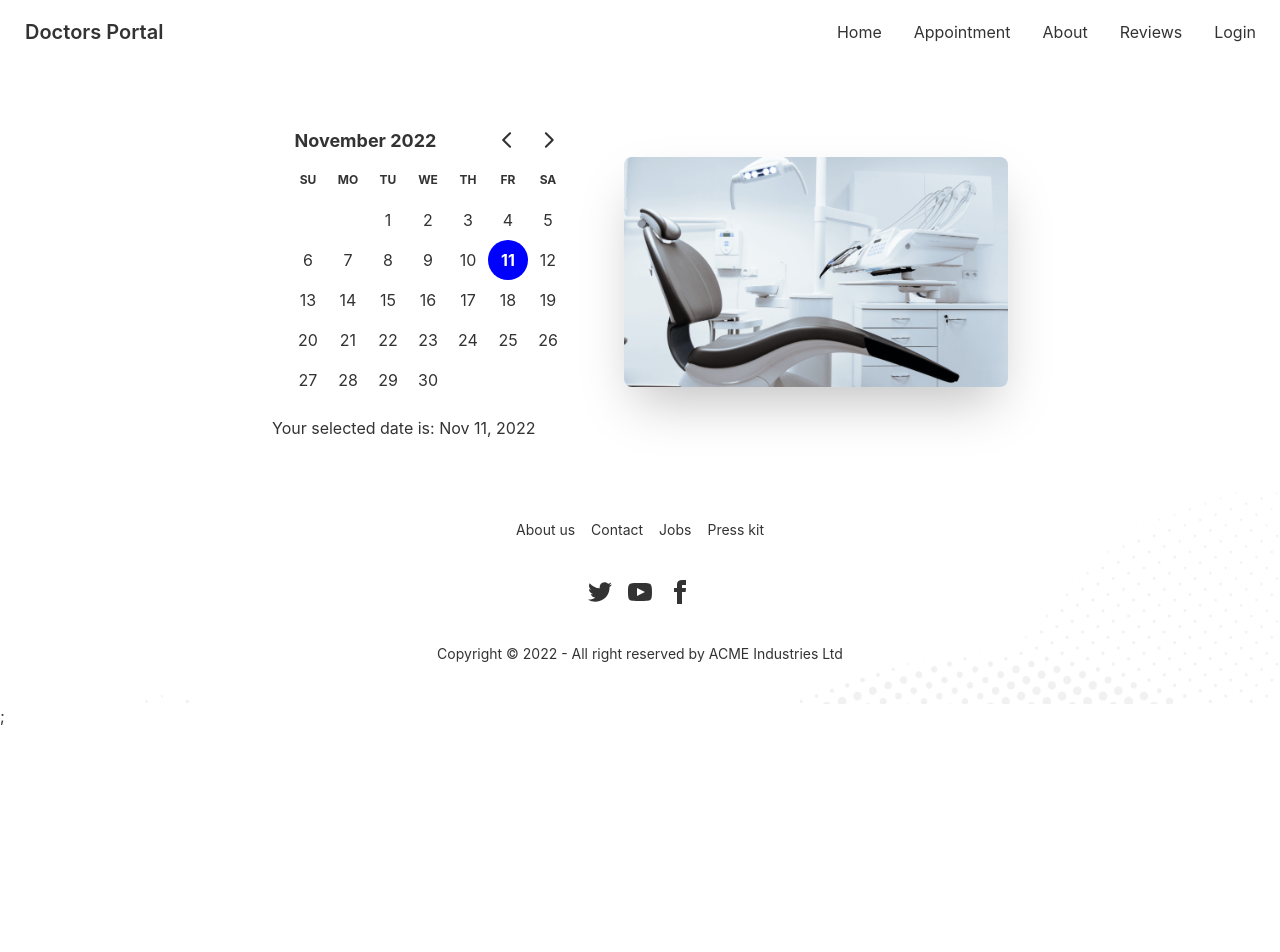
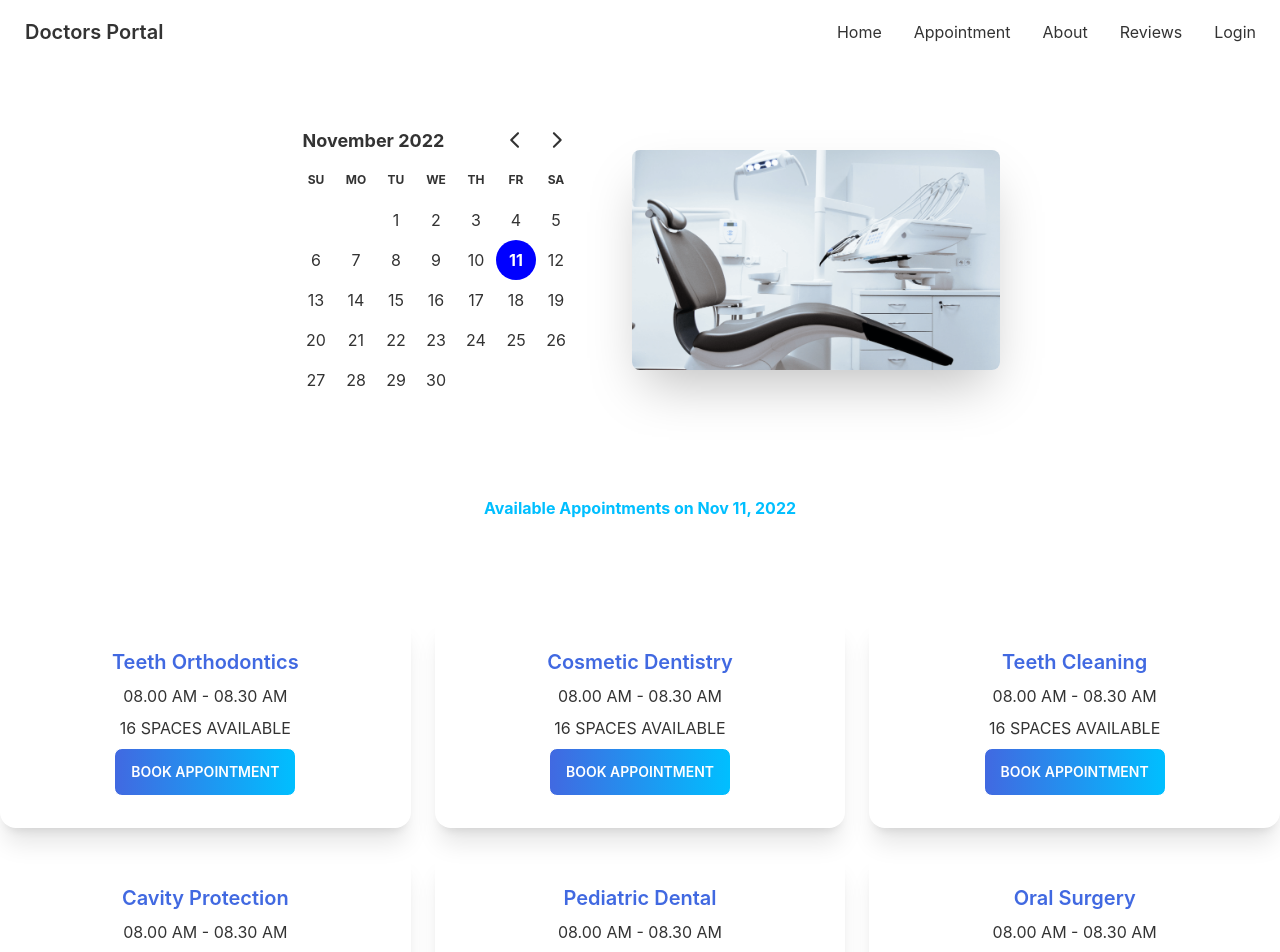
Before and after one commit to Noman02/doctors-portal-client, a React (Create React App) app: page /appointment in a window 1280 px wide. Shown: the top 952 px of the page. Before the commit the page ends 800 px from the top, so only its background shows below. Built offline with nearby package versions, Linux system fonts and the light colour scheme.

Commit message:
available appointment added

```diff
--- /dev/null
+++ b/public/appointmentOptions.json
@@ -0,0 +1,134 @@
+[
+  {
+    "_id": 1,
+    "name": "Teeth Orthodontics",
+    "slots": [
+      "08.00 AM - 08.30 AM",
+      "08.30 AM - 09.00 AM",
+      "09.00 AM - 9.30 AM",
+      "09.30 AM - 10.00 AM",
+      "10.00 AM - 10.30 AM",
+      "10.30 AM - 11.00 AM",
+      "11.00 AM - 11.30 AM",
+      "11.30 AM - 12.00 AM",
+      "1.00 PM - 1.30 PM",
+      "1.30 PM - 2.00 PM",
+      "2.00 PM - 2.30 PM",
+      "2.30 PM - 3.00 PM",
+      "3.00 PM - 3.30 PM",
+      "3.30 PM - 4.00 PM",
+      "4.00 PM - 4.30 PM",
+      "4.30 PM - 5.00 PM"
+    ]
+  },
+  {
+    "_id": 2,
+    "name": "Cosmetic Dentistry",
+    "slots": [
+      "08.00 AM - 08.30 AM",
+      "08.30 AM - 09.00 AM",
+      "09.00 AM - 9.30 AM",
+      "09.30 AM - 10.00 AM",
+      "10.00 AM - 10.30 AM",
+      "10.30 AM - 11.00 AM",
+      "11.00 AM - 11.30 AM",
+      "11.30 AM - 12.00 AM",
+      "1.00 PM - 1.30 PM",
+      "1.30 PM - 2.00 PM",
+      "2.00 PM - 2.30 PM",
+      "2.30 PM - 3.00 PM",
+      "3.00 PM - 3.30 PM",
+      "3.30 PM - 4.00 PM",
+      "4.00 PM - 4.30 PM",
+      "4.30 PM - 5.00 PM"
+    ]
+  },
+  {
+    "_id": 3,
+    "name": "Teeth Cleaning",
+    "slots": [
+      "08.00 AM - 08.30 AM",
+      "08.30 AM - 09.00 AM",
+      "09.00 AM - 9.30 AM",
+      "09.30 AM - 10.00 AM",
+      "10.00 AM - 10.30 AM",
+      "10.30 AM - 11.00 AM",
+      "11.00 AM - 11.30 AM",
+      "11.30 AM - 12.00 AM",
+      "1.00 PM - 1.30 PM",
+      "1.30 PM - 2.00 PM",
+      "2.00 PM - 2.30 PM",
+      "2.30 PM - 3.00 PM",
+      "3.00 PM - 3.30 PM",
+      "3.30 PM - 4.00 PM",
+      "4.00 PM - 4.30 PM",
+      "4.30 PM - 5.00 PM"
+    ]
+  },
+  {
+    "_id": 4,
+    "name": "Cavity Protection",
+    "slots": [
+      "08.00 AM - 08.30 AM",
+      "08.30 AM - 09.00 AM",
+      "09.00 AM - 9.30 AM",
+      "09.30 AM - 10.00 AM",
+      "10.00 AM - 10.30 AM",
+      "10.30 AM - 11.00 AM",
+      "11.00 AM - 11.30 AM",
+      "11.30 AM - 12.00 AM",
+      "1.00 PM - 1.30 PM",
+      "1.30 PM - 2.00 PM",
+      "2.00 PM - 2.30 PM",
+      "2.30 PM - 3.00 PM",
+      "3.00 PM - 3.30 PM",
+      "3.30 PM - 4.00 PM",
+      "4.00 PM - 4.30 PM",
+      "4.30 PM - 5.00 PM"
+    ]
+  },
+  {
+    "_id": 5,
+    "name": "Pediatric Dental",
+    "slots": [
+      "08.00 AM - 08.30 AM",
+      "08.30 AM - 09.00 AM",
+      "09.00 AM - 9.30 AM",
+      "09.30 AM - 10.00 AM",
+      "10.00 AM - 10.30 AM",
+      "10.30 AM - 11.00 AM",
+      "11.00 AM - 11.30 AM",
+      "11.30 AM - 12.00 AM",
+      "1.00 PM - 1.30 PM",
+      "1.30 PM - 2.00 PM",
+      "2.00 PM - 2.30 PM",
+      "2.30 PM - 3.00 PM",
+      "3.00 PM - 3.30 PM",
+      "3.30 PM - 4.00 PM",
+      "4.00 PM - 4.30 PM",
+      "4.30 PM - 5.00 PM"
+    ]
+  },
+  {
+    "_id": 6,
+    "name": "Oral Surgery",
+    "slots": [
+      "08.00 AM - 08.30 AM",
+      "08.30 AM - 09.00 AM",
+      "09.00 AM - 9.30 AM",
+      "09.30 AM - 10.00 AM",
+      "10.00 AM - 10.30 AM",
+      "10.30 AM - 11.00 AM",
+      "11.00 AM - 11.30 AM",
+      "11.30 AM - 12.00 AM",
+      "1.00 PM - 1.30 PM",
+      "1.30 PM - 2.00 PM",
+      "2.00 PM - 2.30 PM",
+      "2.30 PM - 3.00 PM",
+      "3.00 PM - 3.30 PM",
+      "3.30 PM - 4.00 PM",
+      "4.00 PM - 4.30 PM",
+      "4.30 PM - 5.00 PM"
+    ]
+  }
+]
--- a/src/pages/Appointment/Appointment/Appointment.js
+++ b/src/pages/Appointment/Appointment/Appointment.js
@@ -1,10 +1,16 @@
-import React from "react";
+import React, { useState } from "react";
 import AppointmentBanner from "../AppointmentBanner/AppointmentBanner";
+import AvailableAppointment from "../AvailableAppointment/AvailableAppointment";
 
 const Appointment = () => {
+  const [selectedDate, setSelectedDate] = useState(new Date());
   return (
     <div>
-      <AppointmentBanner></AppointmentBanner>
+      <AppointmentBanner
+        selectedDate={selectedDate}
+        setSelectedDate={setSelectedDate}
+      ></AppointmentBanner>
+      <AvailableAppointment selectedDate={selectedDate}></AvailableAppointment>
     </div>
   );
 };
--- a/src/pages/Appointment/AppointmentBanner/AppointmentBanner.js
+++ b/src/pages/Appointment/AppointmentBanner/AppointmentBanner.js
@@ -1,17 +1,14 @@
-import React, { useState } from "react";
 import chair from "../../../assets/images/chair.png";
 import { DayPicker } from "react-day-picker";
-import { format } from "date-fns";
 
-const AppointmentBanner = () => {
-  const [selectedDate, setSelectedDate] = useState(new Date());
+const AppointmentBanner = ({ selectedDate, setSelectedDate }) => {
   return (
     <header className="my-6">
       <div className="hero">
         <div className="hero-content flex-col lg:flex-row-reverse">
           <img
             src={chair}
-            className="max-w-sm rounded-lg shadow-2xl"
+            className="max-w-sm lg:w-1/2 rounded-lg shadow-2xl"
             alt="dentist chair"
           />
           <div className="mr-6">
@@ -20,7 +17,6 @@ const AppointmentBanner = () => {
               selected={selectedDate}
               onSelect={setSelectedDate}
             ></DayPicker>
-            <p>Your selected date is: {format(selectedDate, "PP")}</p>
           </div>
         </div>
       </div>
--- /dev/null
+++ b/src/pages/Appointment/AvailableAppointment/AppointmentOption.js
@@ -0,0 +1,22 @@
+import React from "react";
+import PrimaryButton from "../../../components/PrimaryButton/PrimaryButton";
+
+const AppointmentOption = ({ appointmentOption }) => {
+  const { name, slots } = appointmentOption;
+  return (
+    <div className="card shadow-xl">
+      <div className="card-body text-center">
+        <h2 className="text-xl font-semibold text-primary">{name}</h2>
+        <p>{slots.length > 0 ? slots[0] : "Try later"}</p>
+        <p>
+          {slots.length} {slots.length > 1 ? "SPACES" : "SPACE"} AVAILABLE
+        </p>
+        <div className="card-actions justify-center">
+          <PrimaryButton>BOOK APPOINTMENT</PrimaryButton>
+        </div>
+      </div>
+    </div>
+  );
+};
+
+export default AppointmentOption;
--- /dev/null
+++ b/src/pages/Appointment/AvailableAppointment/AvailableAppointment.js
@@ -0,0 +1,32 @@
+import { format } from "date-fns";
+import React, { useEffect, useState } from "react";
+import AppointmentOption from "./AppointmentOption";
+
+const AvailableAppointment = ({ selectedDate }) => {
+  const [appointmentOptions, setAppointmentOptions] = useState([]);
+  console.log(appointmentOptions);
+
+  useEffect(() => {
+    fetch("appointmentOptions.json")
+      .then((res) => res.json())
+      .then((data) => setAppointmentOptions(data));
+  }, []);
+
+  return (
+    <section className="mt-16">
+      <p className="text-center font-bold text-secondary">
+        Available Appointments on {format(selectedDate, "PP")}
+      </p>
+      <div className="grid gap-6 grid-cols-1 md:grid-cols-2 lg:grid-cols-3 my-24">
+        {appointmentOptions.map((option) => (
+          <AppointmentOption
+            key={option._id}
+            appointmentOption={option}
+          ></AppointmentOption>
+        ))}
+      </div>
+    </section>
+  );
+};
+
+export default AvailableAppointment;
```
